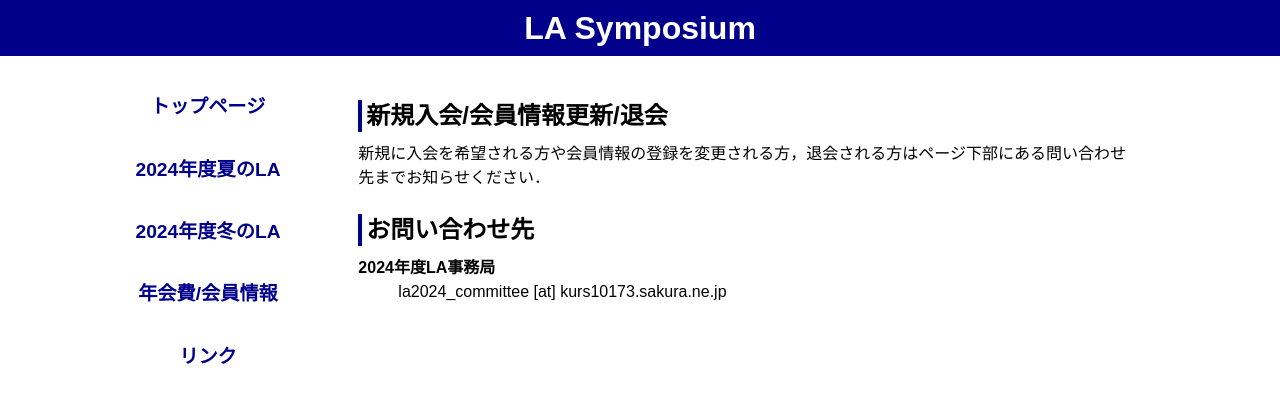
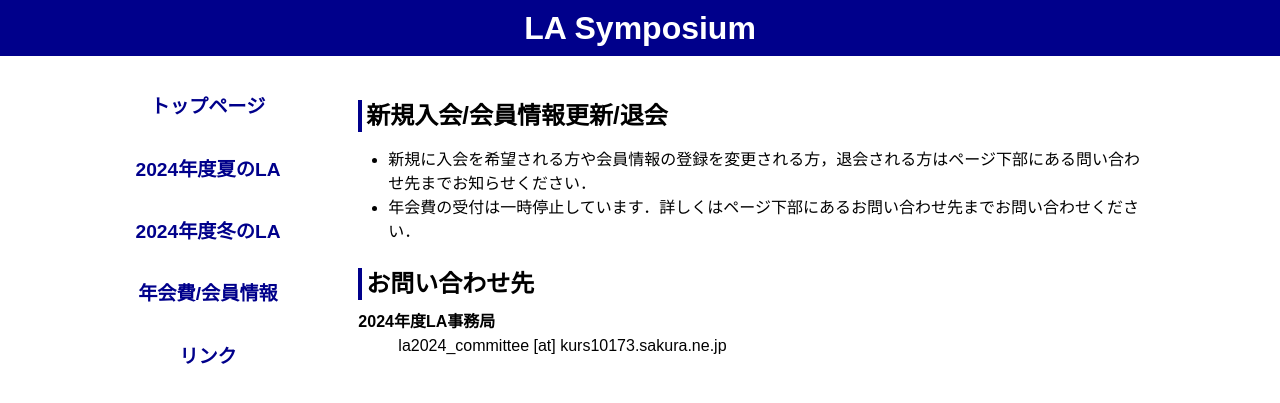
Before and after one commit to ytamura12/la-symposium_test.github.io, a Jekyll site: the page built from members.md, in a window 1280 px wide. Shown: the top 403 px of the page. Built offline with Jekyll 4.4.1, drawn with Linux system fonts in a browser that asks for light colours.

Commit message:
Update members.md

```diff
--- a/members.md
+++ b/members.md
@@ -6,7 +6,8 @@ title: LA Symposium, 年会費/会員情報
 ## 新規入会/会員情報更新/退会
 <!-- 新規に入会を希望される方や会員情報の登録を変更される方は，オンラインの[会員手続きのページ](https://art.ist.hokudai.ac.jp/LA/kaiin/){:target="_blank"}より手続きをお願いいたします．
 また退会する方はページ下部にある問い合わせ先までまでお知らせください．現在の会員情報登録は残しますが，再度入会されるまで会誌の送付を休止します．-->
-新規に入会を希望される方や会員情報の登録を変更される方，退会される方はページ下部にある問い合わせ先までお知らせください．
+* 新規に入会を希望される方や会員情報の登録を変更される方，退会される方はページ下部にある問い合わせ先までお知らせください．
+* 年会費の受付は一時停止しています．詳しくはページ下部にあるお問い合わせ先までお問い合わせください．
 
 
 <!-- ## 年会費及び納入方法
```
